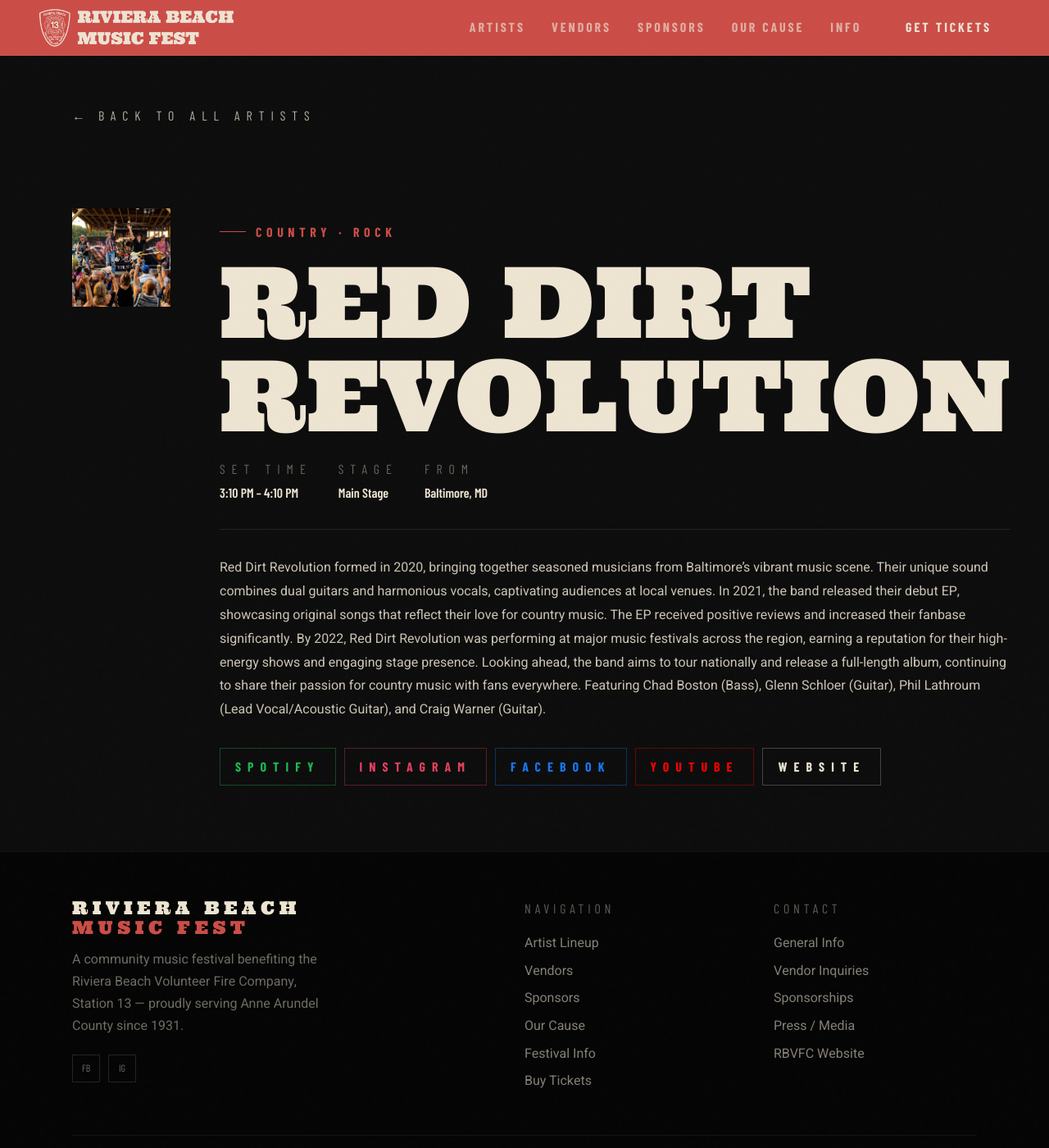
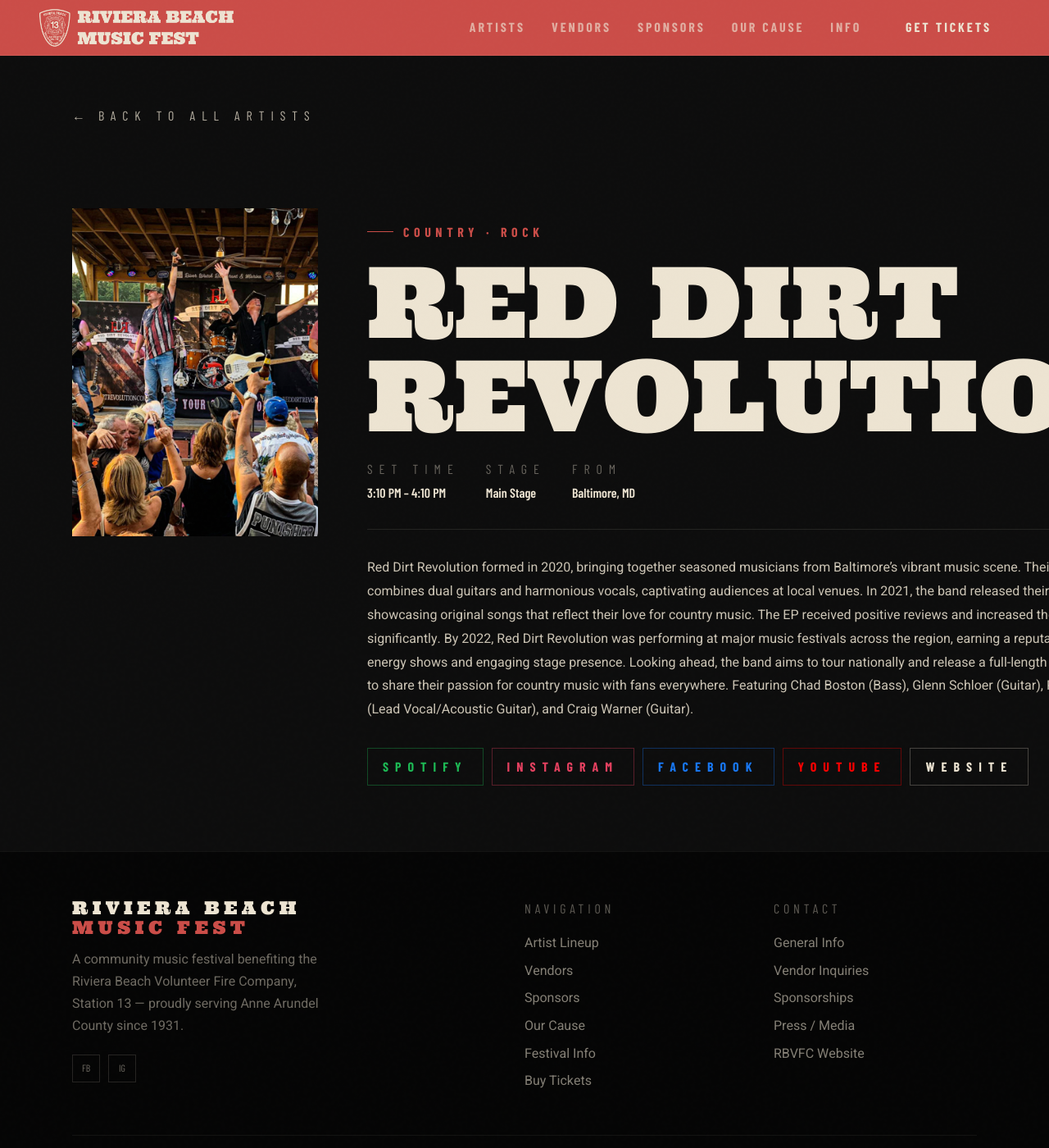
Before and after one commit to RBVFC/rbmf, a Jekyll site: the page built from _artists/red-dirt-revolution.md, in a window 1280 px wide and 1400 px high. Shown: the whole window at 82% size. Built offline with Jekyll 4.4.1, drawn with Linux system fonts in a browser that asks for light colours; some web fonts are replaced.

Commit message:
Update main.css

```diff
--- a/assets/css/main.css
+++ b/assets/css/main.css
@@ -412,9 +412,9 @@
   padding: 60px 0 80px;
 }
 .artist-detail__photo {
-  aspect-ratio: 1;
+  aspect-ratio: 3/4;
   object-fit: cover;
-  min-width: 120px;
+  min-width: 300px;
 }
 .artist-detail__photo-placeholder {
   aspect-ratio: 3/4;
```
